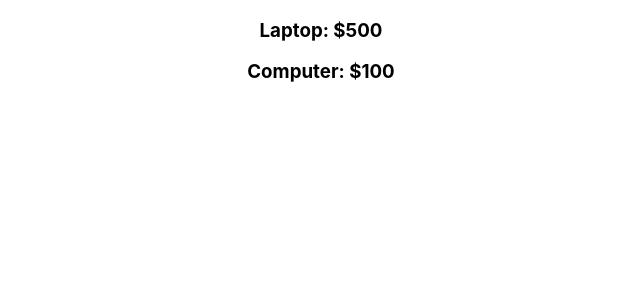
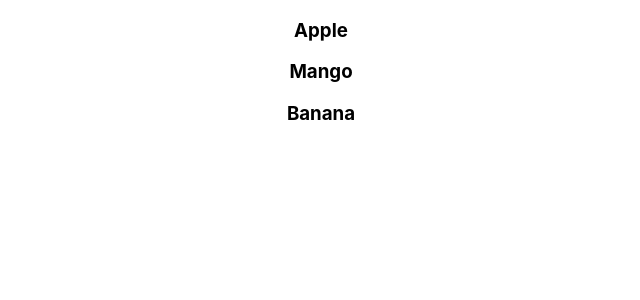
Before and after one commit to JimChristian21/React-tutorial, a React (Create React App) app in the folder myproject/: page / in a window 1280 px wide. Shown: the top 300 px of the page, without its empty margins (319-959 px from the left). Built offline with nearby package versions, Linux system fonts and the light colour scheme.

Commit message:
Rendering Array

```diff
--- a/myproject/src/components/Product.js
+++ b/myproject/src/components/Product.js
@@ -1,14 +1,20 @@
 export default function Product() {
 
     // const products = ["Laptop", "Phone", "Modem", "Computer"];
-    const products = [{id:1,name:"Laptop", price: 500},{id:2,name:"Computer", price: 100}];
-    const productList = products.map((product, i) => {
-            return <h3 key={product.id}>{product.name}: ${product.price}</h3>
+    const products = [
+        {id:1,name:"Laptop", price: 500},
+        {id:2,name:"Computer", price: 100}
+    ];
+
+    const fruits = ['Apple', 'Mango', 'Banana'];
+
+    const fruitList = fruits.map((fruit, i) => {
+            return <h3 key={i}>{fruit}</h3>
         })
 
     return (
         <div>
-            {productList}
+            {fruitList}
         </div>
     );
 }
```
